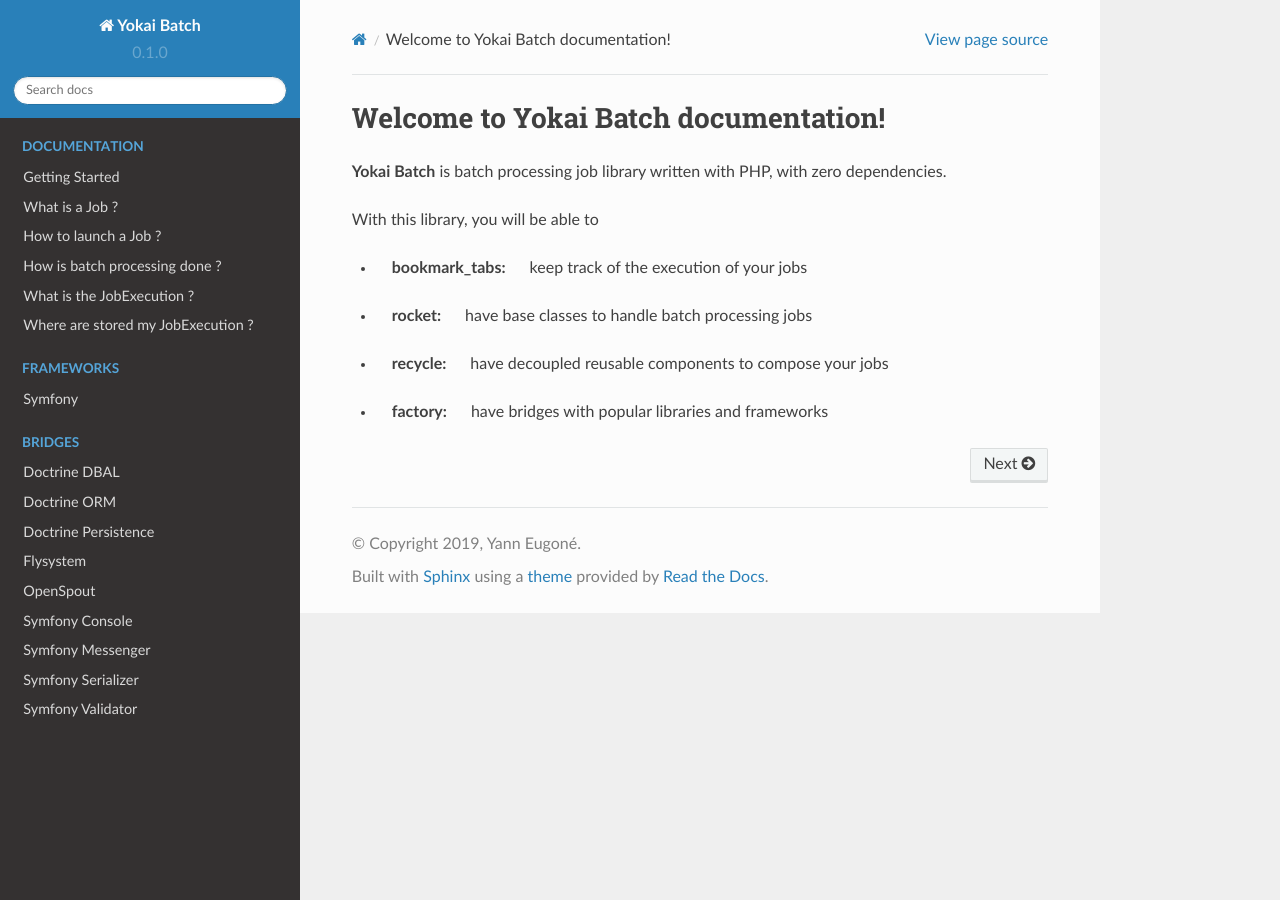
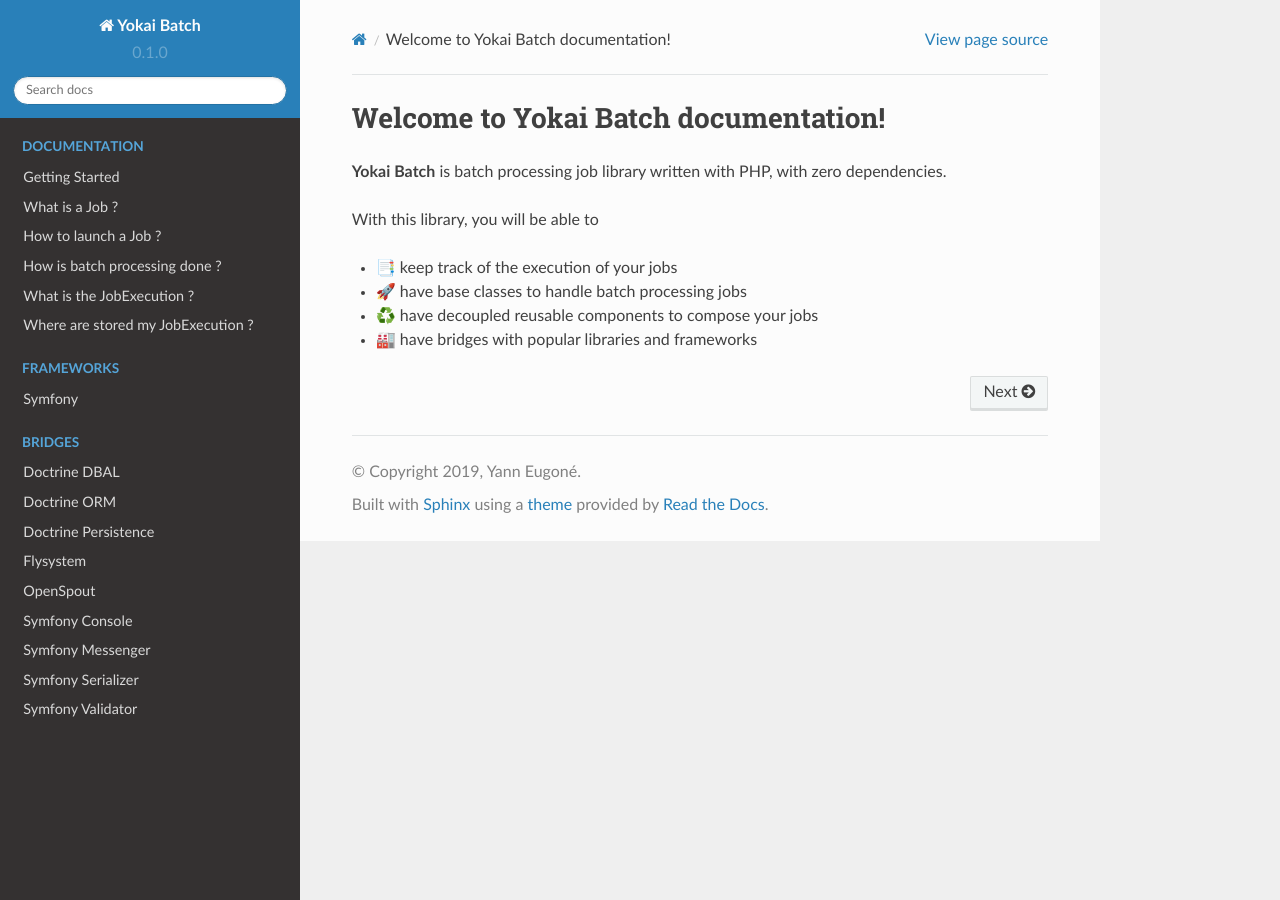
Before and after one commit to yann-eugone/rtd-tutorial, a Sphinx documentation site: the page built from docs/index.rst, in a window 1280 px wide. Built offline with Sphinx 7.4.7 and the Read the Docs theme 2.0.0, drawn with Linux system fonts in a browser that asks for light colours; some of the changed lines change nothing that is shown.

Commit message:
Replace emojis

```diff
--- a/docs/index.rst
+++ b/docs/index.rst
@@ -5,10 +5,10 @@
 
 With this library, you will be able to
 
-* :bookmark_tabs: keep track of the execution of your jobs
-* :rocket: have base classes to handle batch processing jobs
-* :recycle: have decoupled reusable components to compose your jobs
-* :factory: have bridges with popular libraries and frameworks
+* 📑 keep track of the execution of your jobs
+* 🚀 have base classes to handle batch processing jobs
+* ♻️ have decoupled reusable components to compose your jobs
+* 🏭 have bridges with popular libraries and frameworks
 
 .. toctree::
    :hidden:
```
